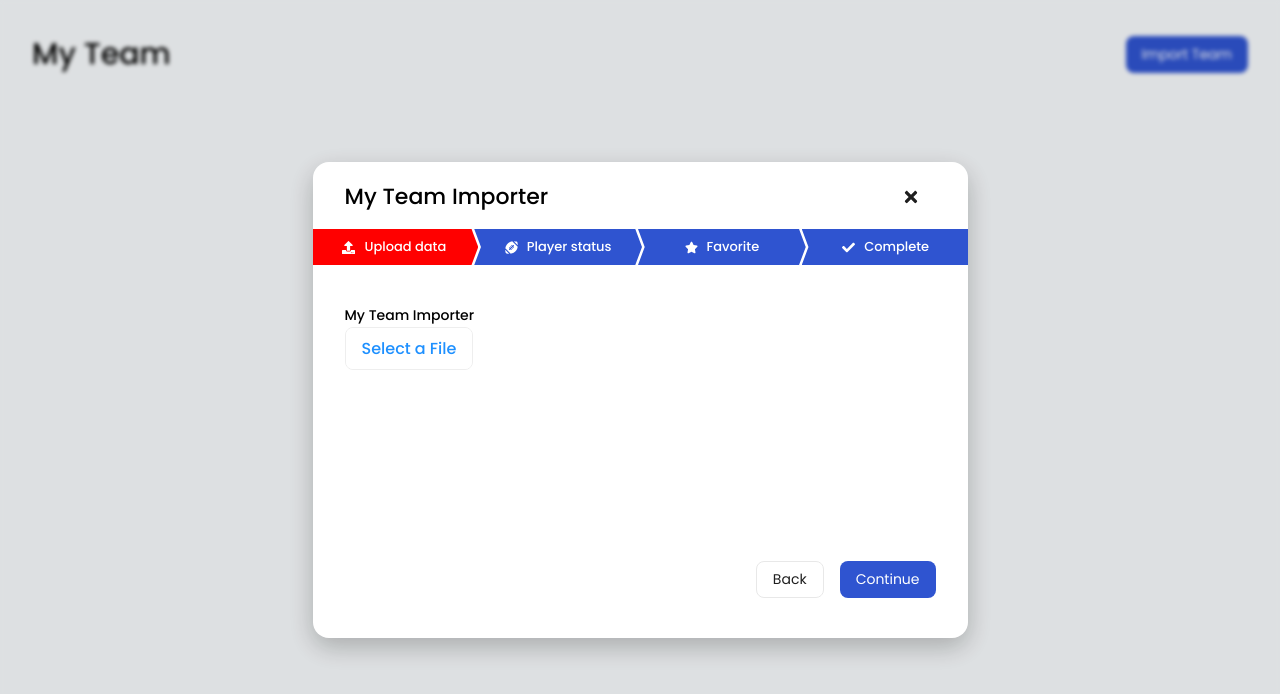
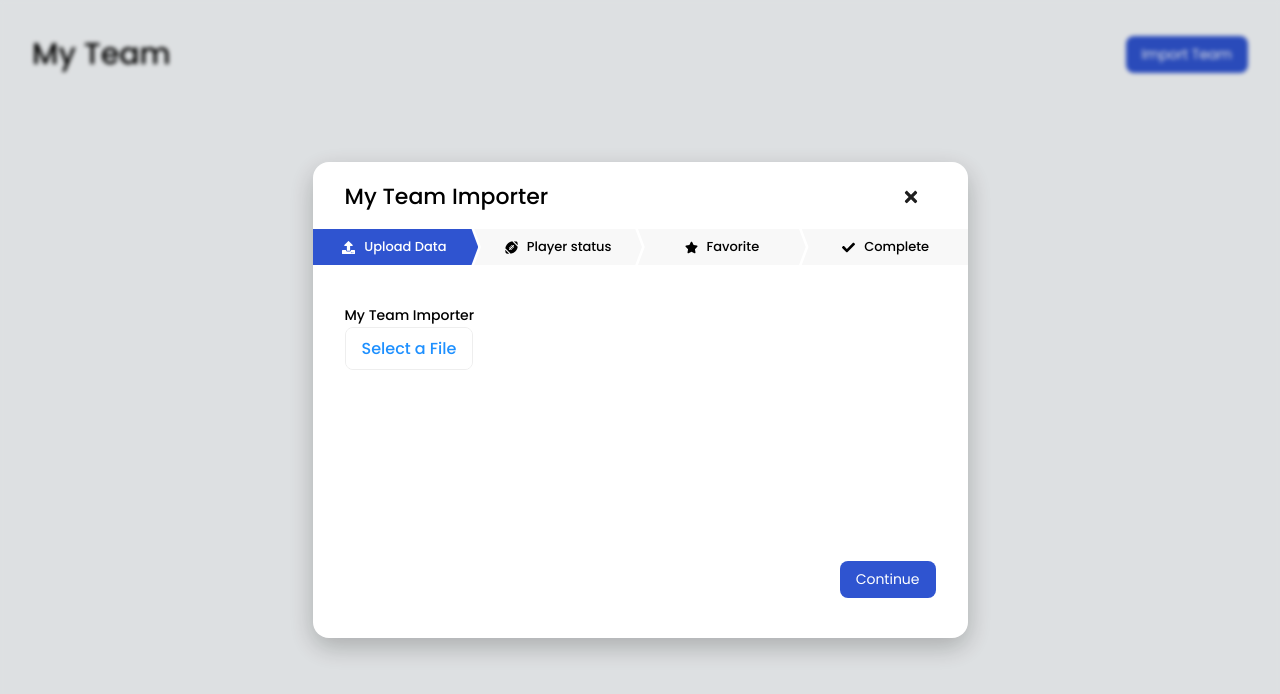
Before and after one commit to juliomerisio/koneksys-challenge, a React (Create React App) app: page / in a window 1280 px wide. Both pictures are taken after a click on the button "Import Team". Shown: the top 694 px of the page. Built offline with nearby package versions, Linux system fonts and the light colour scheme; the HTML template or start-up script is replaced by a standard one.

Commit message:
feat: working on wizard logic

```diff
--- a/src/components/Modal/ModalFooter.tsx
+++ b/src/components/Modal/ModalFooter.tsx
@@ -1,4 +1,3 @@
-import { Button } from 'components'
 import React from 'react'
 import styled from 'styled-components'
 
@@ -15,11 +14,6 @@ const StyledFooter = styled.footer`
 
 interface ModalFooterProps {}
 
-export const ModalFooter: React.FC<ModalFooterProps> = () => {
-  return (
-    <StyledFooter>
-      <Button variant='border'>Back</Button>
-      <Button variant='accent'>Continue</Button>
-    </StyledFooter>
-  )
+export const ModalFooter: React.FC<ModalFooterProps> = ({ children }) => {
+  return <StyledFooter>{children}</StyledFooter>
 }
--- a/src/components/Wizard/Step.ts
+++ b/src/components/Wizard/Step.ts
@@ -10,6 +10,9 @@ const variants = {
     error: {
       backgroundColor: 'error',
       color: 'white',
+    },
+    default: {
+      backgroundColor: 'lightGray',
     },
   },
 }
@@ -35,3 +38,7 @@ export const Step = styled.div<{ variant: keyof typeof variants['variants'] }>`
 
   ${variant(variants)}
 `
+
+Step.defaultProps = {
+  variant: 'default',
+}
--- a/src/components/Wizard/Steps/Complete.tsx
+++ b/src/components/Wizard/Steps/Complete.tsx
@@ -0,0 +1,35 @@
+import React from 'react'
+import { useSetRecoilState } from 'recoil'
+
+import { Button } from '../../Button'
+import { Upload } from '../../Form/Upload/Upload'
+import { ModalFooter } from '../../Modal/ModalFooter'
+import { WizardAtom } from '../Wizard'
+import { Container } from './UploadData'
+
+export const Complete = () => {
+  const set = useSetRecoilState(WizardAtom)
+
+  const handlePrevious = () => {
+    set((prev) => ({
+      ...prev,
+      actual: 'Favorite',
+    }))
+  }
+
+  return (
+    <>
+      <Container>
+        <label htmlFor='table'>Complete</label>
+        <Upload />
+      </Container>
+
+      <ModalFooter>
+        <Button variant='border' onClick={handlePrevious}>
+          Back
+        </Button>
+        <Button variant='accent'>Continue</Button>
+      </ModalFooter>
+    </>
+  )
+}
--- a/src/components/Wizard/Steps/Favorite.tsx
+++ b/src/components/Wizard/Steps/Favorite.tsx
@@ -0,0 +1,32 @@
+import React from 'react'
+
+import { Button } from '../../Button'
+import { Upload } from '../../Form/Upload/Upload'
+import { ModalFooter } from '../../Modal/ModalFooter'
+import { Container } from './UploadData'
+import { useWizardSteps } from './useWizardSteps'
+
+export const Favorite = () => {
+  const { onNext, onPrevious } = useWizardSteps({
+    previous: 'Player status',
+    next: 'Complete',
+  })
+
+  return (
+    <>
+      <Container>
+        <label htmlFor='table'>Favorite</label>
+        <Upload />
+      </Container>
+
+      <ModalFooter>
+        <Button variant='border' onClick={onPrevious}>
+          Back
+        </Button>
+        <Button variant='accent' onClick={onNext}>
+          Continue
+        </Button>
+      </ModalFooter>
+    </>
+  )
+}
--- a/src/components/Wizard/Steps/PlayerStatus.tsx
+++ b/src/components/Wizard/Steps/PlayerStatus.tsx
@@ -0,0 +1,32 @@
+import React from 'react'
+
+import { Button } from '../../Button'
+import { Upload } from '../../Form/Upload/Upload'
+import { ModalFooter } from '../../Modal/ModalFooter'
+import { Container } from './UploadData'
+import { useWizardSteps } from './useWizardSteps'
+
+export const PlayerStatus = () => {
+  const { onNext, onPrevious } = useWizardSteps({
+    previous: 'Upload Data',
+    next: 'Favorite',
+  })
+
+  return (
+    <>
+      <Container>
+        <label htmlFor='table'>Player Status</label>
+        <Upload />
+      </Container>
+
+      <ModalFooter>
+        <Button variant='border' onClick={onPrevious}>
+          Back
+        </Button>
+        <Button variant='accent' onClick={onNext}>
+          Continue
+        </Button>
+      </ModalFooter>
+    </>
+  )
+}
--- a/src/components/Wizard/Steps/Steps.tsx
+++ b/src/components/Wizard/Steps/Steps.tsx
@@ -0,0 +1,21 @@
+import { ReactElement } from 'react'
+import { useRecoilValue } from 'recoil'
+
+import { WizardAtom } from '../Wizard'
+import { Complete } from './Complete'
+import { Favorite } from './Favorite'
+import { PlayerStatus } from './PlayerStatus'
+import { UploadData } from './UploadData'
+
+export const Steps = () => {
+  const get = useRecoilValue(WizardAtom)
+
+  return <>{steps[get.actual]}</>
+}
+
+const steps: { [key: string]: ReactElement } = {
+  'Upload Data': <UploadData />,
+  'Player status': <PlayerStatus />,
+  Favorite: <Favorite />,
+  Complete: <Complete />,
+}
--- a/src/components/Wizard/Steps/UploadData.tsx
+++ b/src/components/Wizard/Steps/UploadData.tsx
@@ -0,0 +1,32 @@
+import React from 'react'
+import styled from 'styled-components'
+
+import { Button } from '../../Button'
+import { Upload } from '../../Form/Upload/Upload'
+import { ModalFooter } from '../../Modal/ModalFooter'
+import { useWizardSteps } from './useWizardSteps'
+
+export const Container = styled.div`
+  height: 100%;
+  padding: 0 32px;
+`
+
+export const UploadData = () => {
+  const { onNext } = useWizardSteps({
+    previous: 'Upload Data',
+    next: 'Player status',
+  })
+
+  return (
+    <>
+      <Container>
+        <label htmlFor='table'>My Team Importer</label>
+        <Upload />
+      </Container>
+
+      <ModalFooter>
+        <Button onClick={onNext}>Continue</Button>
+      </ModalFooter>
+    </>
+  )
+}
--- /dev/null
+++ b/src/components/Wizard/Steps/useWizardSteps.ts
@@ -0,0 +1,32 @@
+import { useSetRecoilState } from 'recoil'
+
+import { WizardAtom } from '../Wizard'
+
+interface WizardStepsProps {
+  next: string
+  previous: string
+}
+
+export const useWizardSteps = ({ next, previous }: WizardStepsProps) => {
+  const set = useSetRecoilState(WizardAtom)
+
+  const handlePrevious = () => {
+    set((prev) => ({
+      ...prev,
+      actual: previous,
+    }))
+  }
+
+  const handleNext = () => {
+    set((prev) => ({
+      ...prev,
+      active: [...prev.active, next],
+      actual: next,
+    }))
+  }
+
+  return {
+    onNext: handleNext,
+    onPrevious: handlePrevious,
+  }
+}
--- a/src/components/Wizard/Wizard.tsx
+++ b/src/components/Wizard/Wizard.tsx
@@ -1,30 +1,66 @@
 import { Icon } from 'components'
+import { atom, useRecoilValue } from 'recoil'
 
+import { IconProps } from '../Icon/types'
 import { Step } from './Step'
 import { Container } from './Wizard.styled'
 
+interface WizardAtomState {
+  hasError: Array<string>
+  active: Array<string>
+  actual: string
+}
+
+export const WizardAtom = atom<WizardAtomState>({
+  default: {
+    hasError: [],
+    active: ['Upload Data'],
+    actual: 'Upload Data',
+  },
+  key: 'WizardAtom',
+})
+
 export const Wizard = () => {
+  const get = useRecoilValue(WizardAtom)
+
   return (
     <Container>
-      <Step variant='error'>
-        <Icon icon='FaUpload' />
-        <span>Upload data</span>
-      </Step>
-
-      <Step variant='active'>
-        <Icon icon='FaFootballBall' />
-        <span>Player status</span>
-      </Step>
-
-      <Step variant='active'>
-        <Icon icon='FaStar' />
-        <span>Favorite</span>
-      </Step>
-
-      <Step variant='active'>
-        <Icon icon='FaCheck' />
-        <span>Complete</span>
-      </Step>
+      {stepsConfig.map(({ key, icon }) => (
+        <Step
+          key={key}
+          variant={
+            // eslint-disable-next-line no-nested-ternary
+            get.hasError.includes(key)
+              ? 'error'
+              : get.active.includes(key)
+              ? 'active'
+              : 'default'
+          }
+        >
+          <Icon icon={icon} />
+          <span>{key}</span>
+        </Step>
+      ))}
     </Container>
   )
 }
+
+const stepsConfig: Array<{ key: string; icon: IconProps['icon'] }> = [
+  {
+    key: 'Upload Data',
+    icon: 'FaUpload',
+  },
+  {
+    key: 'Player status',
+    icon: 'FaFootballBall',
+  },
+  {
+    key: 'Favorite',
+    icon: 'FaStar',
+  },
+
+  {
+    key: 'Complete',
+    icon: 'FaCheck',
+  },
+]
--- a/src/pages/Dashboard.tsx
+++ b/src/pages/Dashboard.tsx
@@ -1,10 +1,9 @@
-import { ModalFooter } from 'components/Modal/ModalFooter'
 import React, { useState } from 'react'
 import styled from 'styled-components'
 
 import { Button, Modal } from '../components'
-import { Upload } from '../components/Form/Upload/Upload'
 import { ModalHeader } from '../components/Modal/ModalHeader'
+import { Steps } from '../components/Wizard/Steps/Steps'
 import { Wizard } from '../components/Wizard/Wizard'
 
 const Header = styled.header`
@@ -37,18 +36,7 @@ export const Dashboard = () => {
       <Modal isOpen={open} onClose={handleClose}>
         <ModalHeader onClose={handleClose} />
         <Wizard />
-        <div
-          style={{
-            height: '100%',
-            padding: '0 32px',
-          }}
-        >
-          <label htmlFor='table'>My Team Importer</label>
-
-          <Upload />
-          {/* <Table /> */}
-        </div>
-        <ModalFooter />
+        <Steps />
       </Modal>
     </Container>
   )
```
Also changed, not shown: src/components/Form/Radio/Radio.tsx (+0 -15 lines).
